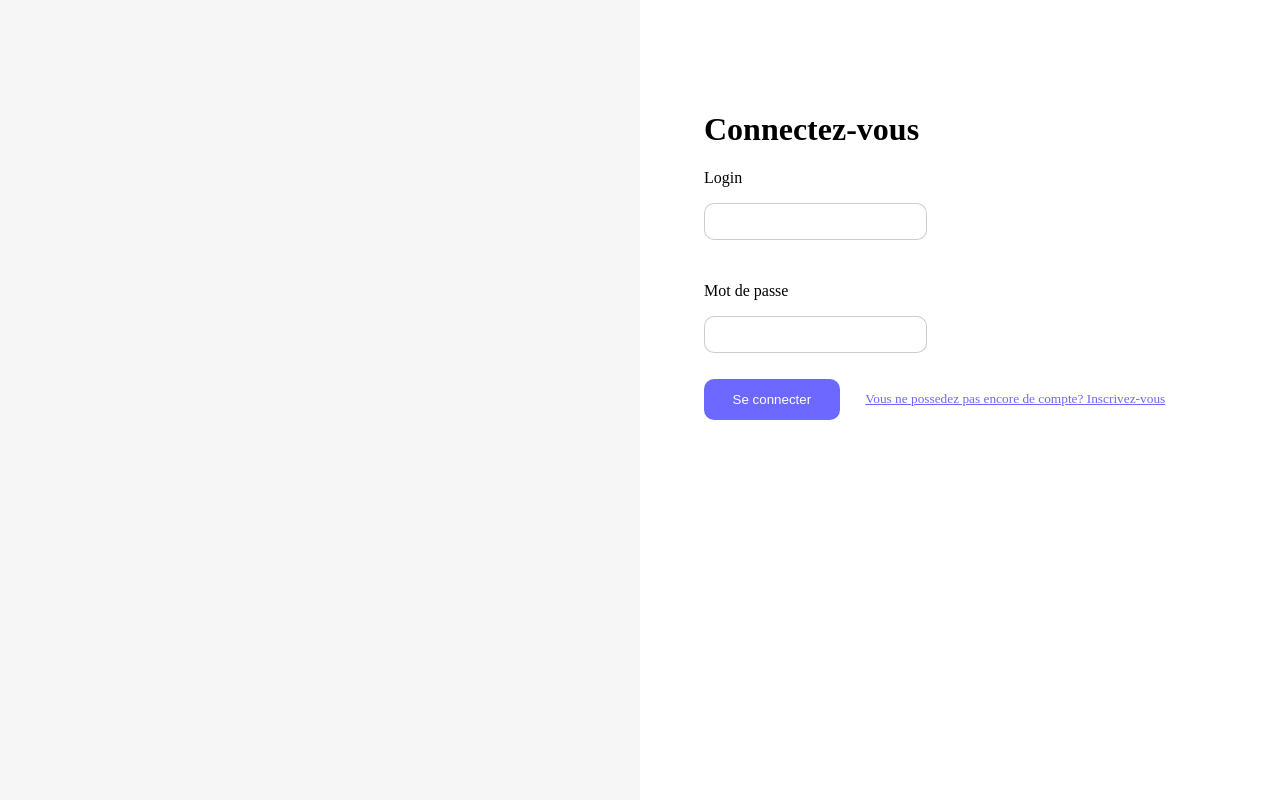
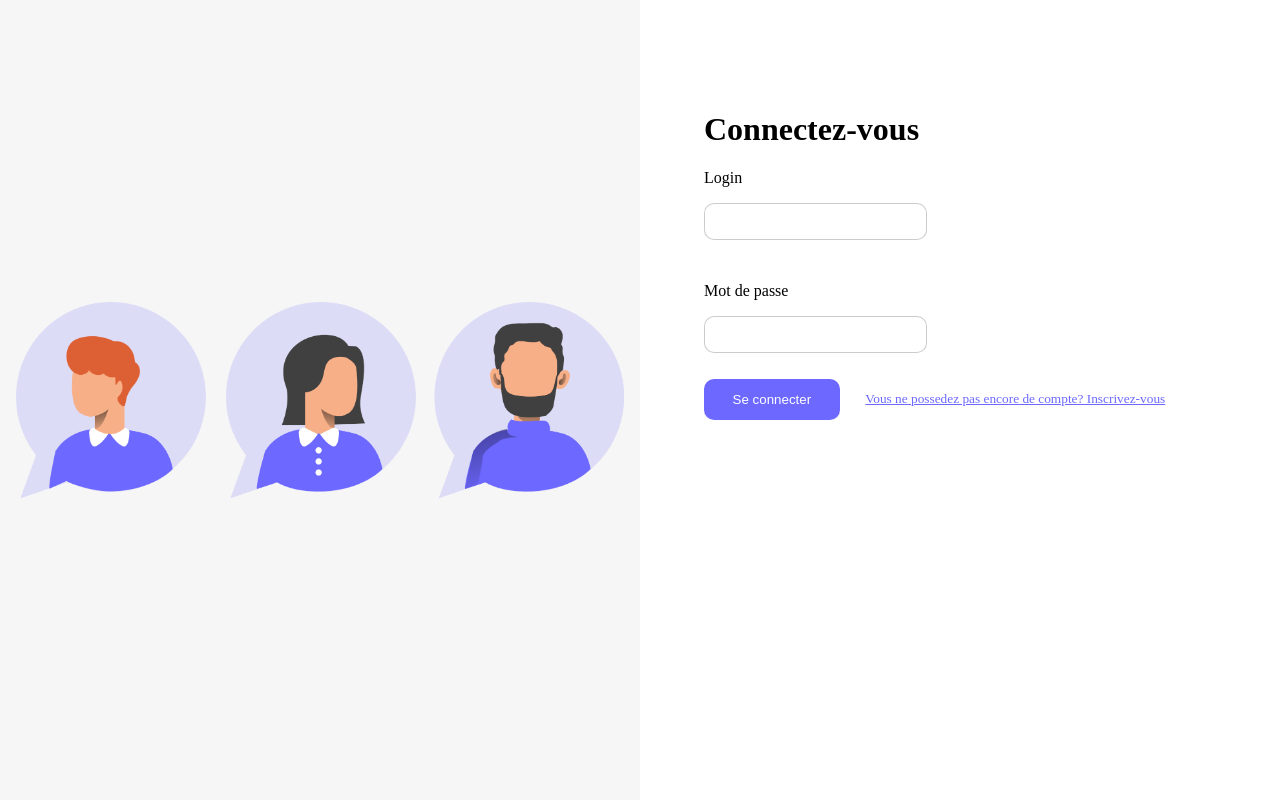
Before and after one commit to Les-Mages-Noirs/DarkFace, a Symfony app: template templates/user/connexion.html.twig in a window 1280 px wide. Run offline with Twig, Linux system fonts and the light colour scheme; the template is opened without the code that fills it, so the values that code supplies are empty; some libraries are stand-ins or nearby versions.

Commit message:
logo et illustration

```diff
--- a/public/css/style-user.css
+++ b/public/css/style-user.css
@@ -45,7 +45,7 @@ h2{
 }
 
 #edit {
-    margin-top:10%;
+    margin-top:8%;
     border-radius: 5px;
     background-color: #6D68FF;
     color: white;
@@ -98,6 +98,9 @@ h2{
     height: auto;
     width: 50%;
     position: absolute;
+    justify-content: center;
+    align-items: center;
+    display: flex;
 }
 
 #inscription, #connexion {
@@ -167,3 +170,9 @@ h2{
 .margin-bottom{
     margin-bottom: 2%;
 }
+
+.illustration{
+   max-width: 95%;
+    height: auto;
+
+}
--- a/public/css/style.css
+++ b/public/css/style.css
@@ -30,3 +30,12 @@ body{
     width:20px ;
     margin-right: 5%;
 }
+
+#logo{
+    height: 130px;
+}
+
+div:has(#logo){
+    display: flex;
+    justify-content: center;
+}
--- a/src/Controller/UserController.php
+++ b/src/Controller/UserController.php
@@ -40,6 +40,12 @@ class UserController extends AbstractController
         }
 
         return $this->render('user/connexion.html.twig', [ 'controller_name' => 'UtilisateurController']);
+    }
+
+    #[Route('/', name: 'default', methods: ['GET', 'POST'])]
+    public function default(): Response
+    {
+        return $this->redirectToRoute('profil');
     }
 
     #[Route('/inscription', name: 'inscription', methods: ["GET", "POST"])]
--- a/templates/base.html.twig
+++ b/templates/base.html.twig
@@ -11,7 +11,7 @@
 <body>
 <header>
         <nav>
-            <div id="logo">logo cool</div>
+            <div><img id="logo" src="{{ asset("img/logo.png") }}"></div>
             <div id="menu">
                 <div> <img class="icon" src="{{ asset("img/user.png")}}"> Profil</div>
             </div>
--- a/templates/user/connexion.html.twig
+++ b/templates/user/connexion.html.twig
@@ -7,7 +7,7 @@
 </head>
 <body>
 <div id="connexion">
-    <div class="grey"> <img src=""> </div>
+    <div class="grey"> <img class="illustration" src="{{ asset('img/connexion.png') }}"> </div>
     <div class="page-content left-50 connexion">
         <h1>Connectez-vous</h1>
         <form action="{{ path('connexion') }}" method="post">
--- a/templates/user/inscription.html.twig
+++ b/templates/user/inscription.html.twig
@@ -8,7 +8,7 @@
 </head>
 <body>
 <div id="inscription">
-    <div class="grey"> <img src=""> </div>
+    <div class="grey"> <img class="illustration" src="{{ asset("img/inscription.png") }}"> </div>
     <div class="page-content left-50">
         {{ form_start(formulaire) }}
             <h1>S'inscrire</h1>
```
Also changed, not shown: public/img/connexion.png (added), public/img/inscription.png (added), public/img/logo.png (added), public/img/uploads/267f3587edc9b64d8e80ee7eca8abbcb.jpg (added), public/img/uploads/e13794f595a01b529aa1ea0abf44f396.jpg (added).
